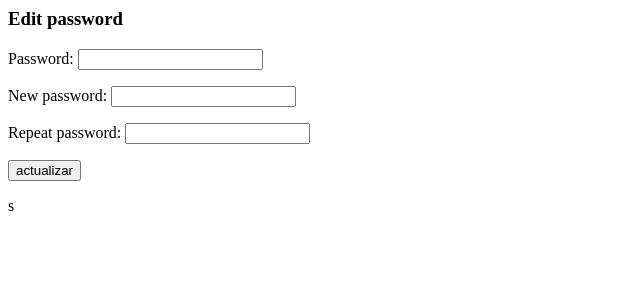
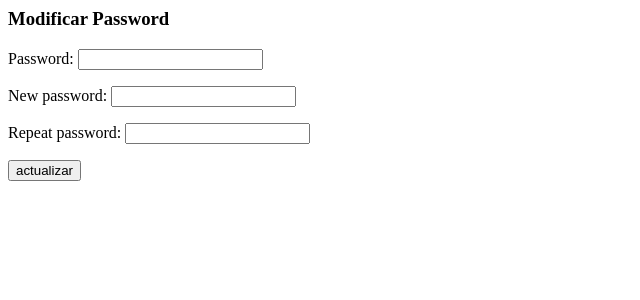
Before and after one commit to eduardogpg/admin_facilito, a Django app: page /client/edit_password/ in a window 1280 px wide. Shown: the top 300 px of the page, without its empty margins (0-640 px from the left). Run offline with Django 3.2, Linux system fonts and the light colour scheme; the visitor is signed in with stand-in values (Sample User, id 1).

Commit message:
Herencia de plantillas

```diff
--- a/admin_facilito/admin_facilito/urls.py
+++ b/admin_facilito/admin_facilito/urls.py
@@ -20,13 +20,14 @@ from django.conf.urls import include
 from .views import home
 from .views import error_404
 
-from django.conf import settings
-from django.conf.urls.static import static
+#from django.conf import settings
+#from django.conf.urls.static import static
 
 urlpatterns = [
     url(r'^admin/', admin.site.urls),
     url(r'^client/', include('clients.urls')),
     url(r'^$', home, name = "home"),
-]+ static(settings.STATIC_URL, document_root=settings.STATIC_ROOT)
+]
+#+ static(settings.STATIC_URL, document_root=settings.STATIC_ROOT)
 
 handler404 = error_404
--- /dev/null
+++ b/admin_facilito/clients/templates/bases/base.html
@@ -0,0 +1,19 @@
+<!DOCTYPE htlm>
+<html>
+<head>
+	<title> {% block title%}  {% endblock %}</title>
+</head>
+<body>
+	{% block subtitle %}{% endblock %}
+
+	{% if messages %}
+	<ul class="messages">
+	    {% for message in messages %}
+	    <li{% if message.tags %} class="{{ message.tags }}_message"{% endif %}>{{ message }}</li>
+	    {% endfor %}
+	</ul>
+	{% endif %}
+
+	{% block content %}{% endblock %}
+</body>
+</html>
--- a/admin_facilito/clients/templates/edit_password.html
+++ b/admin_facilito/clients/templates/edit_password.html
@@ -1,24 +1,17 @@
+{% extends "bases/base.html" %}
 {% load staticfiles %}
-<html>
-<head>
-	<title> Edit Password </title>
-	<link rel="stylesheet" type="text/css" href="{% static 'client.css' %}">
-</head>
-<body>
-	<h3>Edit password</h3>
-	{% if messages %}
-	<ul class="messages">
-	    {% for message in messages %}
-	    <li{% if message.tags %} class="{{ message.tags }}_message"{% endif %}>{{ message }}</li>
-	    {% endfor %}
-	</ul>
-	{% endif %}
+
+{% block title %} Modificar Password {% endblock %}
+
+{% block subtitle %}
+	<h3> Modificar Password </h3>
+{% endblock %}
+
+{% block content %}
 
 	<form method="post" action="">
 		{% csrf_token %}
 		{{ form.as_p }}
 		<input type="submit" value="actualizar">
 	</form>
-
-</body>
-</html>s
+{% endblock %}
```
Also changed, not shown: 1 other file.
